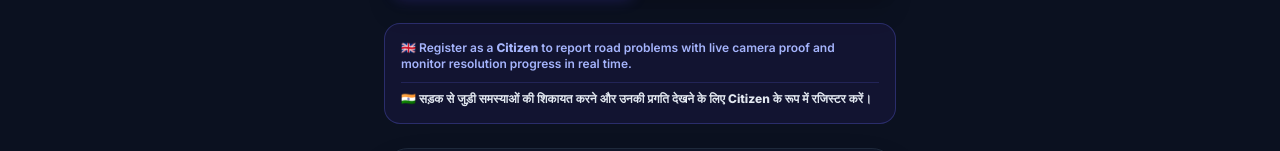
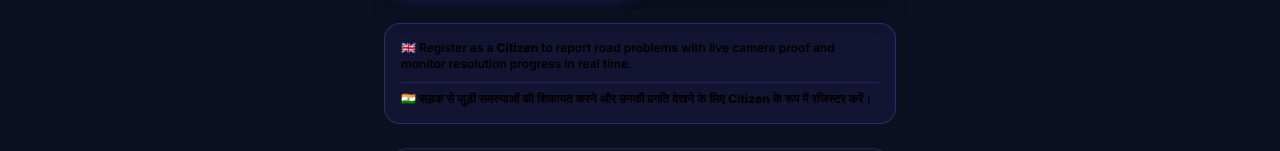
Before and after one commit to Chitranshkumar18/Road2Resolution, a React (Vite) app in the folder Frontend/: page /register in a window 1280 px wide. Shown: the part 359-510 px from the top of the page. Built offline with nearby package versions, Linux system fonts and the light colour scheme; no server answers.

Commit message:
fix: update text colors to black in registration form info cards

```diff
--- a/Frontend/src/pages/public/Register.jsx
+++ b/Frontend/src/pages/public/Register.jsx
@@ -172,20 +172,20 @@ export const Register = () => {
         {accountType === 'citizen' ? (
           <div className="p-3.5 sm:p-4 rounded-2xl bg-indigo-950/40 border border-indigo-500/30 space-y-2.5 text-xs text-slate-300">
             <div className="space-y-1">
-              <p className="font-semibold text-indigo-300">
-                🇬🇧 Register as a <strong>Citizen</strong> to report road problems with live camera proof and monitor resolution progress in real time.
+              <p className="font-semibold text-black !text-black">
+                🇬🇧 Register as a <strong className="text-black !text-black">Citizen</strong> to report road problems with live camera proof and monitor resolution progress in real time.
               </p>
             </div>
             <div className="pt-2 border-t border-indigo-500/20 space-y-1">
-              <p className="font-semibold text-slate-200">
-                🇮🇳 सड़क से जुड़ी समस्याओं की शिकायत करने और उनकी प्रगति देखने के लिए <strong>Citizen</strong> के रूप में रजिस्टर करें।
+              <p className="font-semibold text-black !text-black">
+                🇮🇳 सड़क से जुड़ी समस्याओं की शिकायत करने और उनकी प्रगति देखने के लिए <strong className="text-black !text-black">Citizen</strong> के रूप में रजिस्टर करें।
               </p>
             </div>
           </div>
         ) : (
           <div className="p-3.5 sm:p-4 rounded-2xl bg-amber-950/30 border border-amber-500/30 space-y-2 text-xs text-slate-300">
-            <p className="font-semibold text-amber-300">
-              👷 Register as an authorized <strong>Field Worker</strong> or <strong>Contractor Organization</strong> to receive work orders, upload GPS-verified repair proofs, and maintain roads.
+            <p className="font-semibold text-black !text-black">
+              👷 Register as an authorized <strong className="text-black !text-black">Field Worker</strong> or <strong className="text-black !text-black">Contractor Organization</strong> to receive work orders, upload GPS-verified repair proofs, and maintain roads.
             </p>
           </div>
         )}
@@ -211,13 +211,13 @@ export const Register = () => {
                     onClick={() => handleWorkerTypeChange('individual')}
                     className={`p-2.5 rounded-xl text-left transition-all flex items-center gap-2 border cursor-pointer ${
                       workerType === 'individual'
-                        ? 'bg-amber-600/20 border-amber-500/60 text-amber-200'
+                        ? 'bg-amber-600/20 border-amber-500/60 text-black !text-black'
                         : 'bg-slate-950 border-slate-800 text-slate-400 hover:border-slate-700'
                     }`}
                   >
-                    <UserCheck className="w-4 h-4 shrink-0 text-amber-400" />
+                    <UserCheck className={`w-4 h-4 shrink-0 ${workerType === 'individual' ? 'text-black !text-black' : 'text-amber-400'}`} />
                     <div>
-                      <span className="text-xs font-bold block">Individual</span>
+                      <span className="text-xs font-bold block text-black !text-black">Individual</span>
                       <span className="text-[9px] block text-slate-400">Independent Worker</span>
                     </div>
                   </button>
@@ -227,13 +227,13 @@ export const Register = () => {
                     onClick={() => handleWorkerTypeChange('organization')}
                     className={`p-2.5 rounded-xl text-left transition-all flex items-center gap-2 border cursor-pointer ${
                       workerType === 'organization'
-                        ? 'bg-amber-600/20 border-amber-500/60 text-amber-200'
+                        ? 'bg-amber-600/20 border-amber-500/60 text-black !text-black'
                         : 'bg-slate-950 border-slate-800 text-slate-400 hover:border-slate-700'
                     }`}
                   >
-                    <Building2 className="w-4 h-4 shrink-0 text-amber-400" />
+                    <Building2 className={`w-4 h-4 shrink-0 ${workerType === 'organization' ? 'text-black !text-black' : 'text-amber-400'}`} />
                     <div>
-                      <span className="text-xs font-bold block">Organization</span>
+                      <span className="text-xs font-bold block text-black !text-black">Organization</span>
                       <span className="text-[9px] block text-slate-400">Contractor / Agency</span>
                     </div>
                   </button>
```
